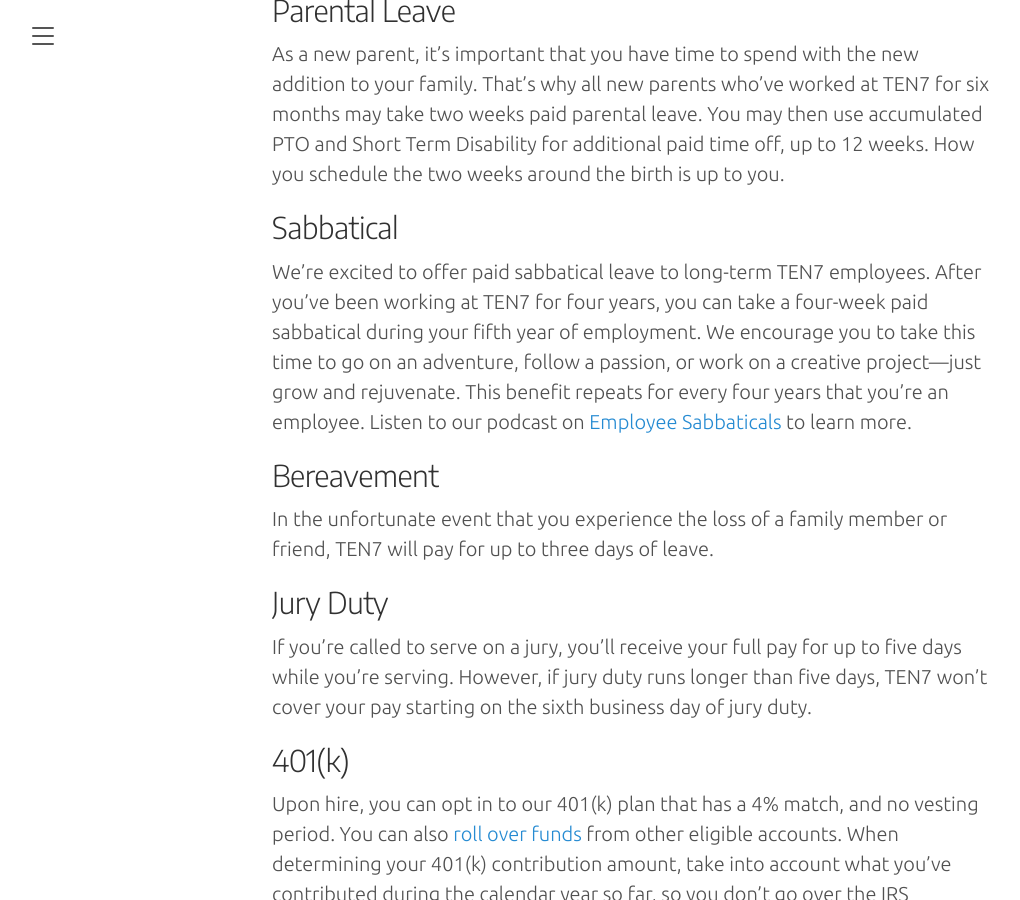
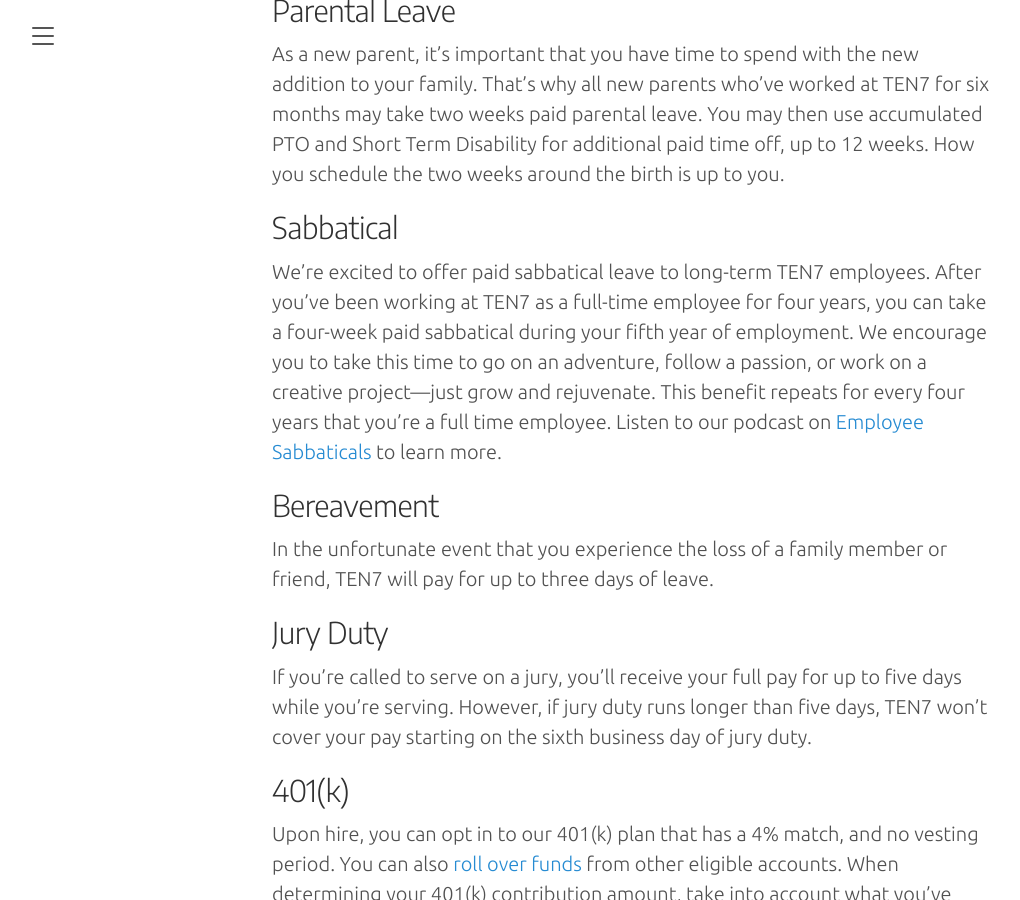
Before and after one commit to ten7/handbook.ten7.com, a Jekyll site: the page built from 040-our-benefits.md, in a window 1280 px wide and 900 px high, scrolled down 3289 px. Shown: the whole window, without its empty margins (8-1028 px from the left). Built offline with Jekyll 4.4.1, drawn with Linux system fonts in a browser that asks for light colours; some web fonts are replaced; our own code applies the rules of GitHub Pages for plain Markdown files.

Commit message:
Sabbatical FTE language

```diff
--- a/040-our-benefits.md
+++ b/040-our-benefits.md
@@ -85,7 +85,7 @@
 
 ## Sabbatical
 
-We’re excited to offer paid sabbatical leave to long-term TEN7 employees. After you’ve been working at TEN7 for four years, you can take a four-week paid sabbatical during your fifth year of employment. We encourage you to take this time to go on an adventure, follow a passion, or work on a creative project—just grow and rejuvenate. This benefit repeats for every four years that you’re an employee. Listen to our podcast on [Employee Sabbaticals](https://ten7.com/blog/post/episode-016-employee-sabbaticals-and-why-ten7-offers-them) to learn more.
+We’re excited to offer paid sabbatical leave to long-term TEN7 employees. After you’ve been working at TEN7 as a full-time employee for four years, you can take a four-week paid sabbatical during your fifth year of employment. We encourage you to take this time to go on an adventure, follow a passion, or work on a creative project—just grow and rejuvenate. This benefit repeats for every four years that you’re a full time employee. Listen to our podcast on [Employee Sabbaticals](https://ten7.com/blog/post/episode-016-employee-sabbaticals-and-why-ten7-offers-them) to learn more.
 
 ## Bereavement
 
```
